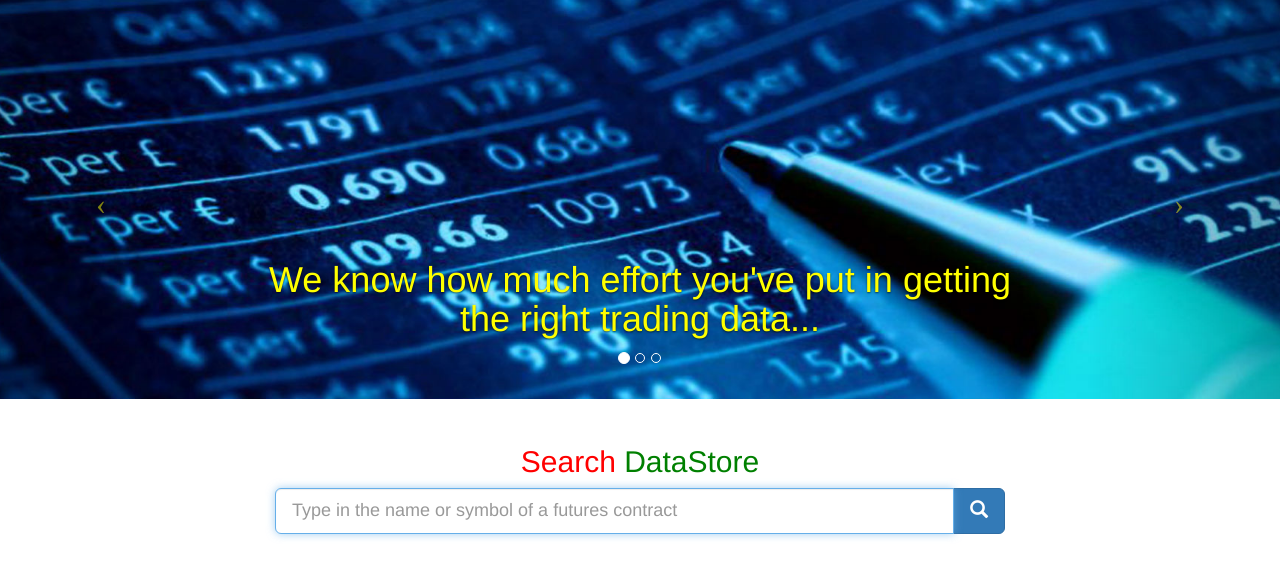
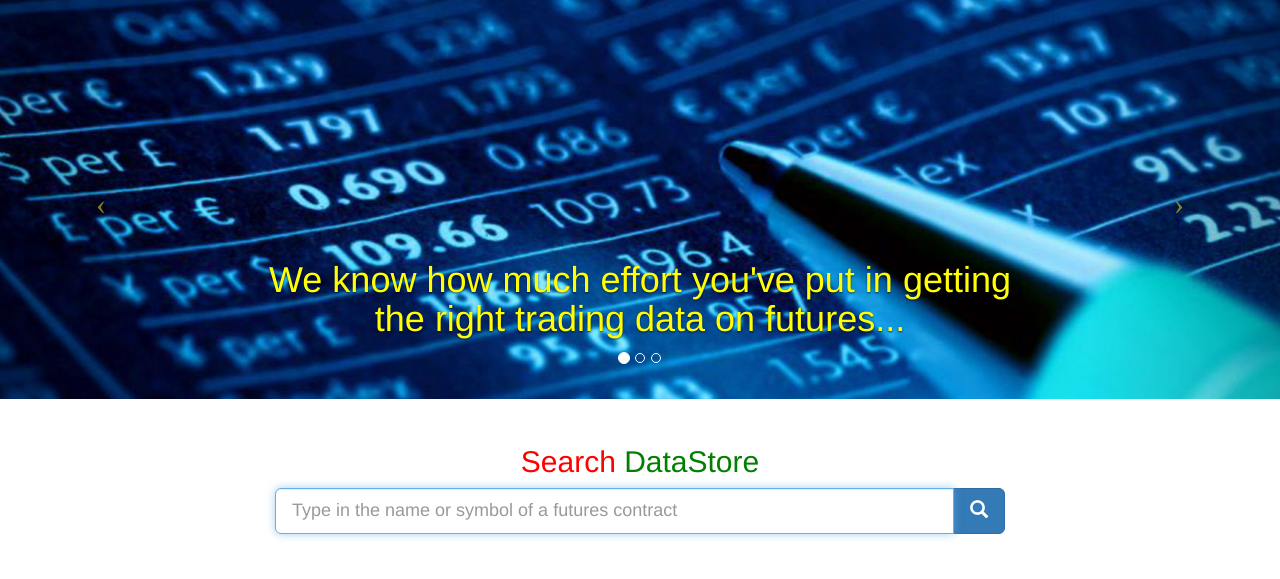
Before and after one commit to Jiang-MMT/futuresdatastore, a Flask app: page / in a window 1280 px wide. Shown: the part 72-651 px from the top of the page. Run offline with Flask 2, Linux system fonts and the light colour scheme; some libraries are stand-ins or nearby versions.

Commit message:
change sentence on carousel

```diff
--- a/mods/templates/main/index.html
+++ b/mods/templates/main/index.html
@@ -17,21 +17,21 @@
                 <!-- Set the first background image using inline CSS below. -->
                 <div class="fill" style="background-image: url('static/img/find_data.jpg');"></div>
                 <div class="carousel-caption" style="color:yellow;">
-                    <h1 style="color:yellow;">We know how much effort you've put in getting the right trading data...</h1>
+                    <h1 style="color:yellow;">We know how much effort you've put in getting the right trading data on futures...</h1>
                 </div>
             </div>
             <div class="item">
                 <!-- Set the second background image using inline CSS below. -->
                 <div class="fill" style="background-image:url('static/img/tabular.jpg');"></div>
                 <div style="color: yellow;" class="carousel-caption">
-                    <h1>So we worked hard to make your job a little bit easier...</h1>
+                    <h1>So we work hard to make your job a little bit easier...</h1>
                 </div>
             </div>
             <div class="item">
                 <!-- Set the third background image using inline CSS below. -->
                 <div class="fill" style="background-image:url('static/img/blue.jpg');"></div>
                 <div class="carousel-caption" style="color:yellow;">
-                    <h1>Now you can access the most comprehensive EOD data collection -- covering nearly every futures contract -- all in csv files.</h1>
+                    <h1>Now you can access the most comprehensive EOD data collection -- covering nearly every futures contract -- ready for download in csv format.</h1>
                     <p><a href="{{ url_for('user.signup') }}" role="button" class="btn btn-lg btn-success">Sign me up!</a></p>
                 </div>
             </div>
```
